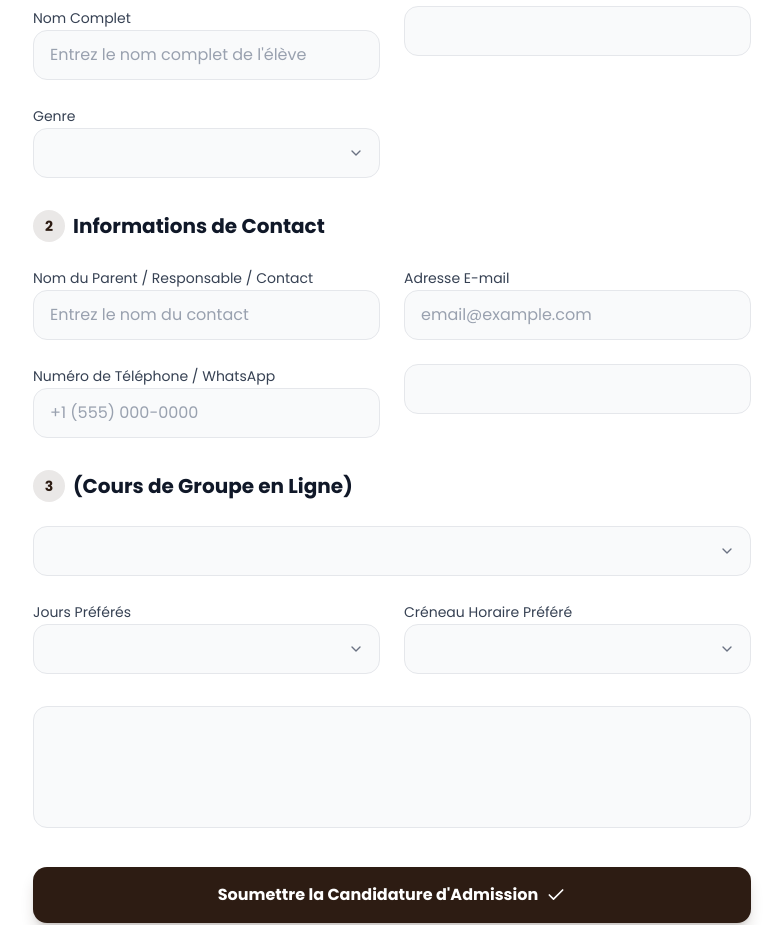
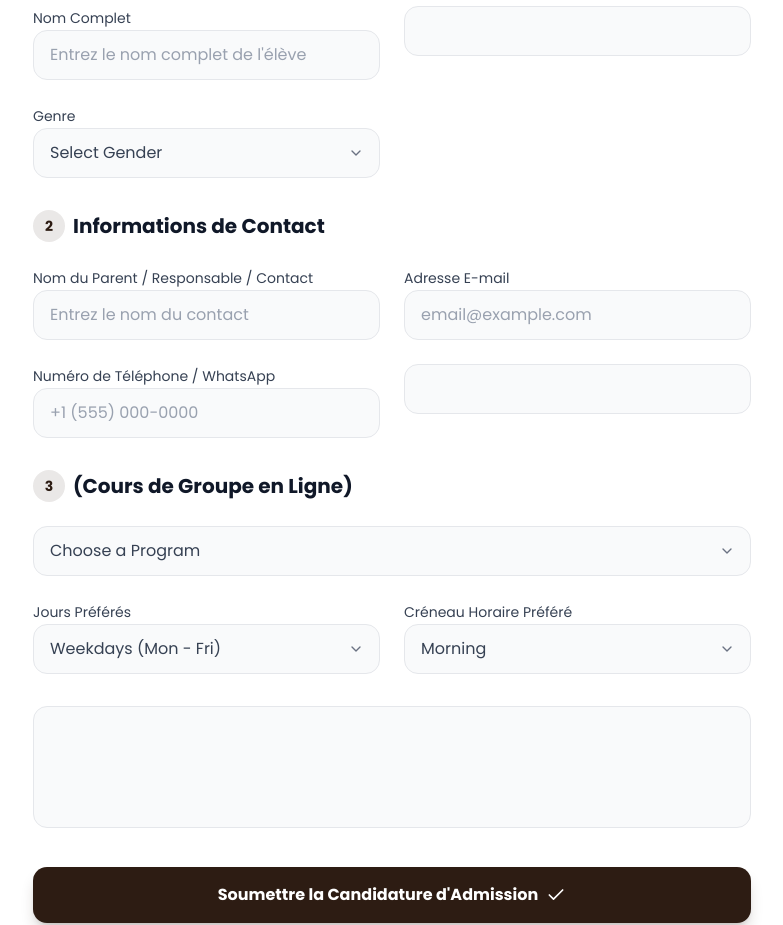
Before and after one commit to wizora-studio/ALKAHAF, a Next.js app: page /fr/enroll in a window 1280 px wide. Shown: the part 1020-1945 px from the top of the page, without its empty margins (248-1031 px from the left). Built offline with nearby package versions, Linux system fonts and the light colour scheme; no server answers; a web font is replaced by a local one.

Commit message:
Fix blank options in Inquiry Type and Admissions select dropdowns

```diff
--- a/components/sections/admissions-form.tsx
+++ b/components/sections/admissions-form.tsx
@@ -124,9 +124,9 @@ export default function AdmissionsForm({ dict }: { dict: any }) {
                       required
                       className="w-full px-4 py-3 rounded-xl border border-gray-200 dark:border-gray-700 bg-gray-50 dark:bg-gray-900 focus:ring-2 focus:ring-primary/20 focus:border-primary outline-none transition-all appearance-none text-gray-700 dark:text-gray-200"
                     >
-                      <option value="">{dict.genderLabel}</option>
-                      <option value="male">{dict.male}</option>
-                      <option value="female">{dict.female}</option>
+                      <option value="">{dict.genderLabel || "Select Gender"}</option>
+                      <option value="male">{dict.male || "Male"}</option>
+                      <option value="female">{dict.female || "Female"}</option>
                     </select>
                     <ChevronDown className="absolute right-4 top-1/2 -translate-y-1/2 w-4 h-4 text-gray-500 pointer-events-none" />
                   </div>
@@ -235,13 +235,13 @@ export default function AdmissionsForm({ dict }: { dict: any }) {
                       required
                       className="w-full px-4 py-3 rounded-xl border border-gray-200 dark:border-gray-700 bg-gray-50 dark:bg-gray-900 focus:ring-2 focus:ring-primary/20 focus:border-primary outline-none transition-all appearance-none text-gray-700 dark:text-gray-200"
                     >
-                      <option value="">{dict.chooseProgram}</option>
-                      <option value="nazra">{dict.nazra}</option>
-                      <option value="hifz">{dict.hifz}</option>
-                      <option value="tajweed">{dict.tajweed}</option>
-                      <option value="arabic">{dict.arabic}</option>
+                      <option value="">{dict.chooseProgram || "Choose a Program"}</option>
+                      <option value="nazra">{dict.nazra || "Noorani Qaida / Nazra"}</option>
+                      <option value="hifz">{dict.hifz || "Quran Memorization (Hifz)"}</option>
+                      <option value="tajweed">{dict.tajweed || "Quran with Tajweed"}</option>
+                      <option value="arabic">{dict.arabic || "Arabic Language"}</option>
                       <option value="islamic_studies">
-                        {dict.islamicStudies}
+                        {dict.islamicStudies || "Islamic Studies"}
                       </option>
                     </select>
                     <ChevronDown className="absolute right-4 top-1/2 -translate-y-1/2 w-4 h-4 text-gray-500 pointer-events-none" />
@@ -253,7 +253,7 @@ export default function AdmissionsForm({ dict }: { dict: any }) {
                     htmlFor="preferredDays"
                     className="text-sm font-medium text-gray-700 dark:text-gray-300"
                   >
-                    {dict.preferredDays}
+                    {dict.preferredDays || "Preferred Days"}
                   </label>
                   <div className="relative">
                     <select
@@ -262,9 +262,9 @@ export default function AdmissionsForm({ dict }: { dict: any }) {
                       required
                       className="w-full px-4 py-3 rounded-xl border border-gray-200 dark:border-gray-700 bg-gray-50 dark:bg-gray-900 focus:ring-2 focus:ring-primary/20 focus:border-primary outline-none transition-all appearance-none text-gray-700 dark:text-gray-200"
                     >
-                      <option value="weekdays">{dict.weekdays}</option>
-                      <option value="weekend">{dict.weekends}</option>
-                      <option value="flexible">{dict.flexible}</option>
+                      <option value="weekdays">{dict.weekdays || "Weekdays (Mon - Fri)"}</option>
+                      <option value="weekend">{dict.weekends || "Weekends (Sat - Sun)"}</option>
+                      <option value="flexible">{dict.flexible || "Flexible Schedule"}</option>
                     </select>
                     <ChevronDown className="absolute right-4 top-1/2 -translate-y-1/2 w-4 h-4 text-gray-500 pointer-events-none" />
                   </div>
@@ -275,7 +275,7 @@ export default function AdmissionsForm({ dict }: { dict: any }) {
                     htmlFor="preferredTime"
                     className="text-sm font-medium text-gray-700 dark:text-gray-300"
                   >
-                    {dict.preferredTime}
+                    {dict.preferredTime || "Preferred Time Slot"}
                   </label>
                   <div className="relative">
                     <select
@@ -284,9 +284,9 @@ export default function AdmissionsForm({ dict }: { dict: any }) {
                       required
                       className="w-full px-4 py-3 rounded-xl border border-gray-200 dark:border-gray-700 bg-gray-50 dark:bg-gray-900 focus:ring-2 focus:ring-primary/20 focus:border-primary outline-none transition-all appearance-none text-gray-700 dark:text-gray-200"
                     >
-                      <option value="morning">{dict.morning}</option>
-                      <option value="afternoon">{dict.afternoon}</option>
-                      <option value="evening">{dict.evening}</option>
+                      <option value="morning">{dict.morning || "Morning"}</option>
+                      <option value="afternoon">{dict.afternoon || "Afternoon"}</option>
+                      <option value="evening">{dict.evening || "Evening"}</option>
                     </select>
                     <ChevronDown className="absolute right-4 top-1/2 -translate-y-1/2 w-4 h-4 text-gray-500 pointer-events-none" />
                   </div>
--- a/components/sections/contact-form.tsx
+++ b/components/sections/contact-form.tsx
@@ -1,6 +1,6 @@
 "use client";
 import React, { useState } from "react";
-import { Mail, Phone, MapPin, Clock, Send, Loader2, Globe } from "lucide-react";
+import { Mail, Phone, MapPin, Clock, Send, Loader2, Globe, ChevronDown } from "lucide-react";
 import { sendContactEmail } from "@/app/actions/send-email";
 import { toast } from "sonner";
 
@@ -195,24 +195,34 @@ export default function ContactForm({ dict }: { dict: any }) {
                   htmlFor="inquiry"
                   className="text-sm font-medium text-[#2D1C13]"
                 >
-                  {form.inquiryType}
+                  {form.inquiryType || "Inquiry Type"}
                 </label>
+                <div className="relative">
                   <select
                     id="inquiry"
                     name="inquiry"
                     required
-                  className="w-full px-4 py-3 rounded-xl border border-[#EAE3D6] focus:ring-2 focus:ring-[#C5A059]/20 focus:border-[#C5A059] outline-none transition-all bg-[#FAF7F2] text-[#2D1C13]"
+                    defaultValue=""
+                    className="w-full px-4 py-3 rounded-xl border border-[#EAE3D6] focus:ring-2 focus:ring-[#C5A059]/20 focus:border-[#C5A059] outline-none transition-all bg-[#FAF7F2] text-[#2D1C13] appearance-none pr-10 cursor-pointer"
                   >
+                    <option value="" disabled>
+                      {form.inquiryPlaceholder || "Select Inquiry Type"}
+                    </option>
                     <option value="General Inquiry">
-                    {form.inquiryOptions?.general}
+                      {form.inquiryOptions?.general || "General Inquiry"}
                     </option>
                     <option value="Admissions">
-                    {form.inquiryOptions?.admissions}
+                      {form.inquiryOptions?.admissions || "Admissions & Enrollment"}
                     </option>
                     <option value="Online Classes">
-                    {form.inquiryOptions?.online || "Group Online Classes"}
+                      {form.inquiryOptions?.online || "Online Quran Classes"}
+                    </option>
+                    <option value="Programs">
+                      {form.inquiryOptions?.programs || "Programs & Courses"}
                     </option>
                   </select>
+                  <ChevronDown className="absolute right-4 top-1/2 -translate-y-1/2 w-4 h-4 text-[#7A685B] pointer-events-none" />
+                </div>
               </div>
               <div className="space-y-2">
                 <label
--- a/dictionaries/en.json
+++ b/dictionaries/en.json
@@ -555,6 +555,13 @@
       "email": "Email",
       "emailPlaceholder": "email@example.com",
       "inquiryType": "Inquiry Type",
+      "inquiryPlaceholder": "Select Inquiry Type",
+      "inquiryOptions": {
+        "general": "General Inquiry",
+        "admissions": "Admissions & Enrollment",
+        "online": "Online Quran Classes",
+        "programs": "Programs & Courses"
+      },
       "message": "Message",
       "messagePlaceholder": "Write your message here...",
       "submit": "Send Message",
--- a/dictionaries/fr.json
+++ b/dictionaries/fr.json
@@ -555,6 +555,13 @@
       "email": "E-mail",
       "emailPlaceholder": "email@example.com",
       "inquiryType": "Type de Demande",
+      "inquiryPlaceholder": "Sélectionnez le type de demande",
+      "inquiryOptions": {
+        "general": "Demande Générale",
+        "admissions": "Admissions & Inscription",
+        "online": "Cours de Coran en Ligne",
+        "programs": "Programmes & Cours"
+      },
       "message": "Message",
       "messagePlaceholder": "Écrivez votre message ici...",
       "submit": "Envoyer le Message",
```
Lines whose indentation alone changed are shown as unchanged.
